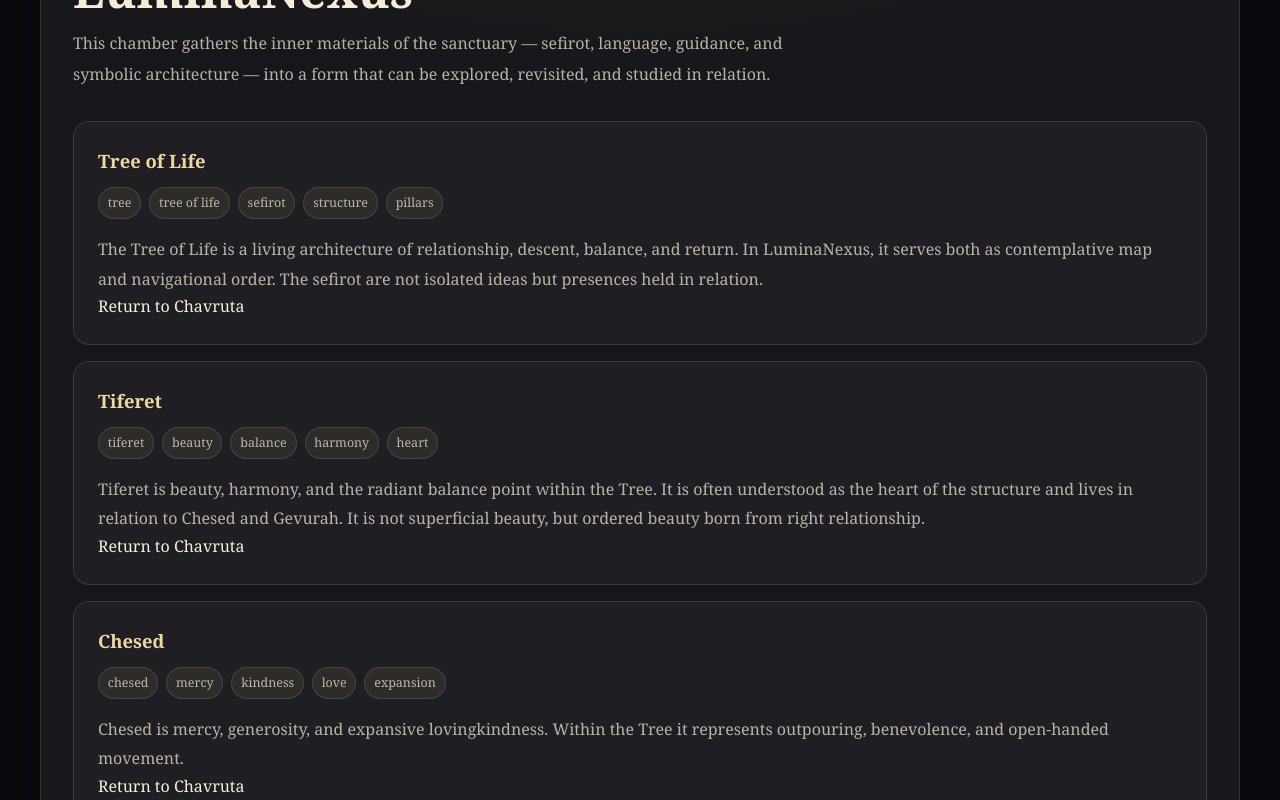
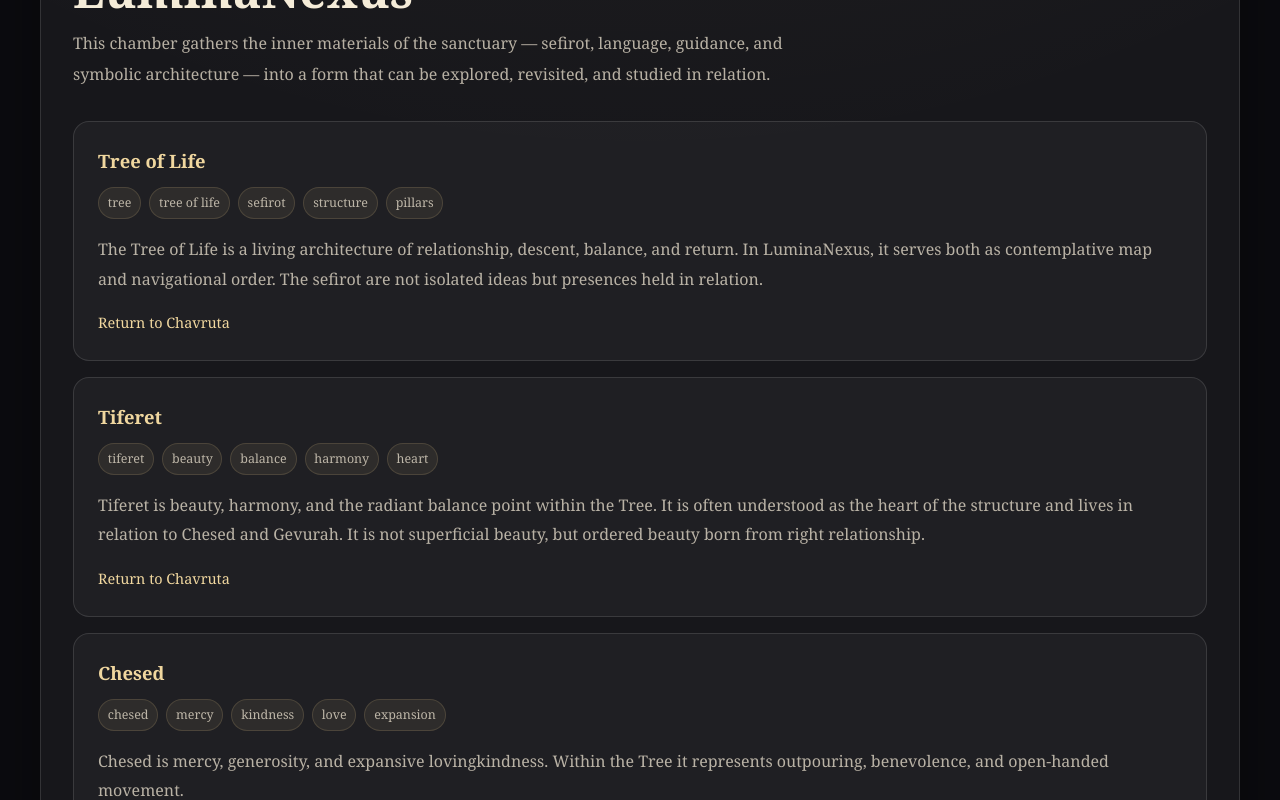
Before and after one commit to richardatf-oss/luminanexus-site, a React (Vite) app: page / in a window 1280 px wide. Shown: the part 1180-1980 px from the top of the page. Built offline with nearby package versions, Linux system fonts and the light colour scheme.

Commit message:
Update global.css

```diff
--- a/src/styles/global.css
+++ b/src/styles/global.css
@@ -581,3 +581,145 @@ main section {
   color: var(--text-soft);
   line-height: 1.85;
 }
+.library {
+  padding: 2rem;
+  display: grid;
+  gap: 2rem;
+}
+
+.library__intro {
+  max-width: 760px;
+}
+
+.library__eyebrow {
+  margin: 0 0 0.75rem;
+  font-size: 0.82rem;
+  letter-spacing: 0.24em;
+  text-transform: uppercase;
+  color: var(--gold);
+}
+
+.library__title {
+  margin: 0 0 0.8rem;
+  font-size: clamp(2rem, 4vw, 3rem);
+  line-height: 1.08;
+}
+
+.library__text {
+  margin: 0;
+  color: var(--text-soft);
+  line-height: 1.9;
+}
+
+.library__grid {
+  display: grid;
+  gap: 1rem;
+}
+
+.library-card {
+  position: relative;
+  scroll-margin-top: 110px;
+  padding: 1.5rem;
+  border: 1px solid var(--border);
+  border-radius: var(--radius-sm);
+  background: rgba(255, 255, 255, 0.035);
+  transition:
+    border-color 0.3s ease,
+    background 0.3s ease,
+    transform 0.3s ease,
+    box-shadow 0.3s ease;
+}
+
+.library-card:hover {
+  transform: translateY(-2px);
+  border-color: rgba(230, 201, 139, 0.22);
+  background: rgba(255, 255, 255, 0.05);
+}
+
+.library-card:target {
+  border-color: rgba(230, 201, 139, 0.55);
+  background:
+    radial-gradient(circle at top, rgba(230, 201, 139, 0.14), transparent 60%),
+    rgba(255, 255, 255, 0.06);
+  box-shadow:
+    0 0 0 1px rgba(230, 201, 139, 0.12),
+    0 0 28px rgba(230, 201, 139, 0.18);
+  animation: libraryReveal 1.8s ease;
+}
+
+@keyframes libraryReveal {
+  0% {
+    transform: scale(0.985);
+    box-shadow:
+      0 0 0 1px rgba(230, 201, 139, 0.04),
+      0 0 0 rgba(230, 201, 139, 0);
+  }
+
+  35% {
+    transform: scale(1.01);
+    box-shadow:
+      0 0 0 1px rgba(230, 201, 139, 0.18),
+      0 0 36px rgba(230, 201, 139, 0.24);
+  }
+
+  100% {
+    transform: scale(1);
+    box-shadow:
+      0 0 0 1px rgba(230, 201, 139, 0.12),
+      0 0 28px rgba(230, 201, 139, 0.18);
+  }
+}
+
+.library-card__top {
+  margin-bottom: 0.75rem;
+}
+
+.library-card__eyebrow {
+  margin: 0;
+  font-size: 1.15rem;
+  font-weight: 700;
+  color: var(--gold-strong);
+}
+
+.library-card__tags {
+  display: flex;
+  flex-wrap: wrap;
+  gap: 0.5rem;
+  margin-bottom: 1rem;
+}
+
+.library-card__tag {
+  display: inline-flex;
+  align-items: center;
+  padding: 0.3rem 0.55rem;
+  border-radius: 999px;
+  background: rgba(230, 201, 139, 0.08);
+  border: 1px solid rgba(230, 201, 139, 0.16);
+  color: var(--text-soft);
+  font-size: 0.78rem;
+}
+
+.library-card__content {
+  margin: 0;
+  color: var(--text-soft);
+  line-height: 1.85;
+}
+
+.library-card__footer {
+  margin-top: 1rem;
+}
+
+.library-card__jump {
+  display: inline-flex;
+  align-items: center;
+  font-size: 0.9rem;
+  color: var(--gold-strong);
+  text-decoration: none;
+  border-bottom: 1px solid transparent;
+  transition: border-color 0.2s ease, color 0.2s ease;
+}
+
+.library-card__jump:hover {
+  color: var(--gold);
+  border-color: rgba(230, 201, 139, 0.45);
+}
```
